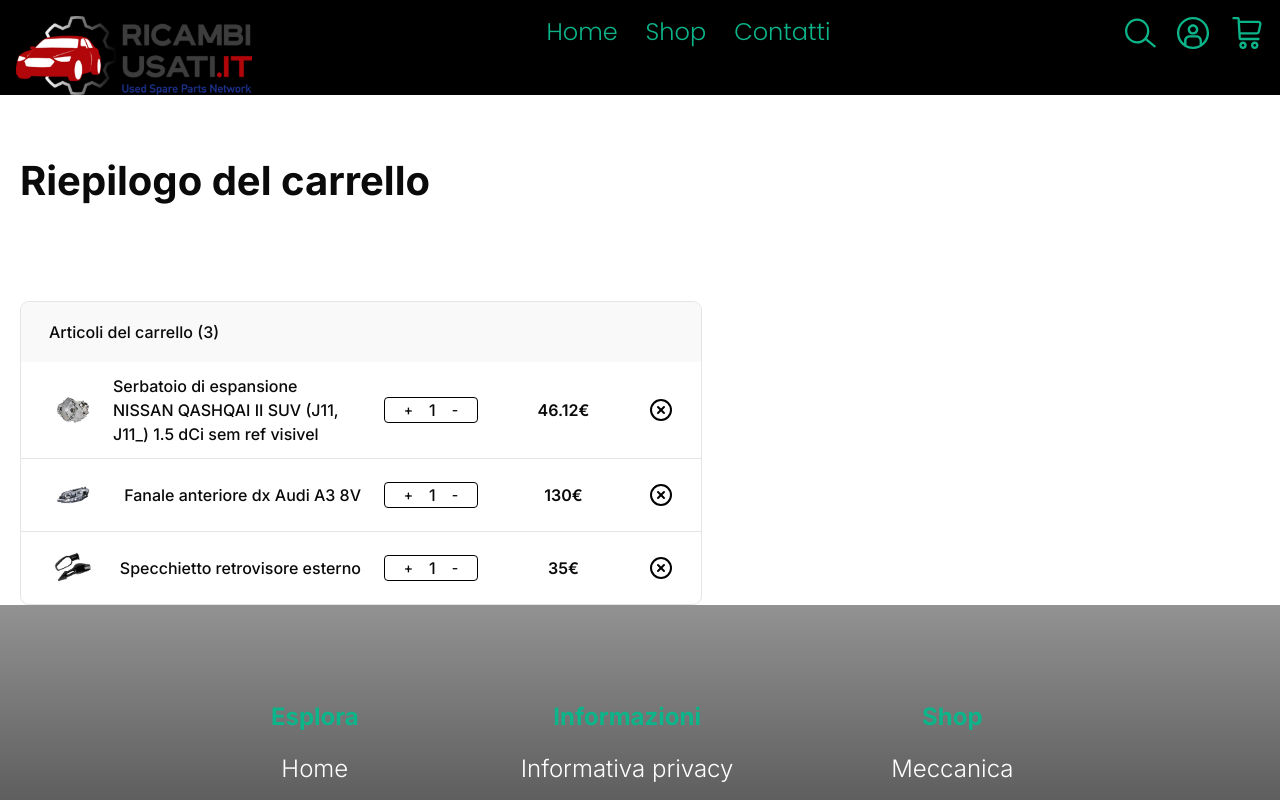
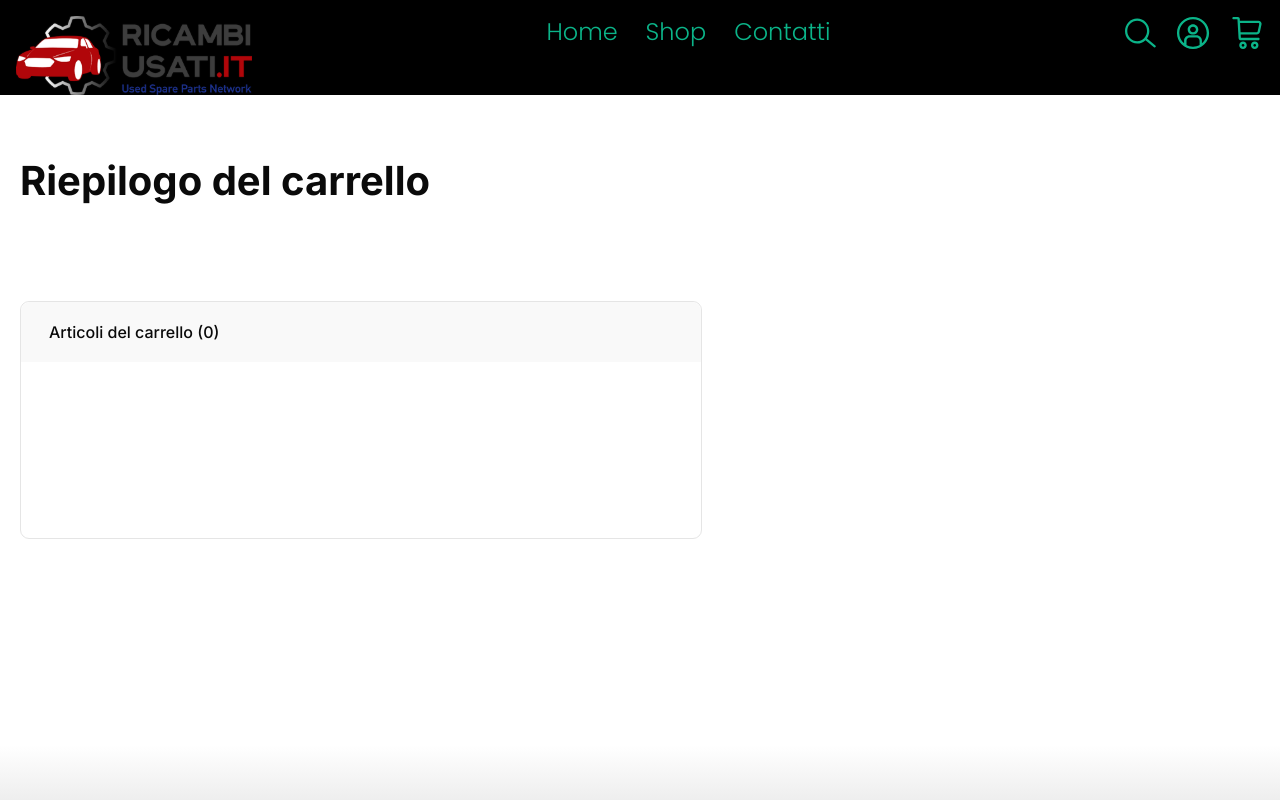
Before and after one commit to IvanCardi/ricambi-usati-fe, a Next.js app: page /cart in a window 1280 px wide. Shown: the top 800 px of the page. Built offline with nearby package versions, Linux system fonts and the light colour scheme.

Commit message:
feat: adds gradient background in cart-page and removes  default cart items

```diff
--- a/src/app/cart/cartContext.tsx
+++ b/src/app/cart/cartContext.tsx
@@ -31,32 +31,8 @@ const CartContext = createContext<CartContextType>({
 
 const CART_KEY = "my_cart";
 
-const dddd: CartItem[] = [
-  {
-    id: "1",
-    name: "Serbatoio di espansione NISSAN QASHQAI II SUV (J11, J11_) 1.5 dCi sem ref visivel",
-    imageUrl: "/cambio.png",
-    price: 46.12,
-    quantity: 1,
-  },
-  {
-    id: "2",
-    name: "Fanale anteriore dx Audi A3 8V",
-    imageUrl: "/fanaleria_anteriore.png",
-    price: 130,
-    quantity: 1,
-  },
-  {
-    id: "3",
-    name: "Specchietto retrovisore esterno",
-    imageUrl: "/specchietti_retrovisori.png",
-    price: 35,
-    quantity: 1,
-  },
-];
-
 export const CartProvider = (props: PropsWithChildren) => {
-  const [cart, setCart] = useState<CartItem[]>(dddd);
+  const [cart, setCart] = useState<CartItem[]>([]);
 
   // Load cart from localStorage on first render
   useEffect(() => {
@@ -65,6 +41,7 @@ export const CartProvider = (props: PropsWithChildren) => {
       setCart(JSON.parse(storedCart));
     }
   }, []);
+
   useEffect(() => {
     localStorage.setItem(CART_KEY, JSON.stringify(cart));
   }, [cart]);
--- a/src/app/cart/page.tsx
+++ b/src/app/cart/page.tsx
@@ -1,18 +1,19 @@
 import MainContainer from "../components/mainContainer";
-import Cart from "./cart-summary-page";
+import CartSummary from "./cart-summary-page";
 import { CartProvider } from "./cartContext";
 
 export default function CartPage() {
   return (
     <CartProvider>
       <MainContainer>
-        <div className="flex flex-col w-full gap-[90px] pt-14">
+        <div className="flex flex-col w-full gap-[90px] py-14">
           <h1 className="text-[40px] font-inter font-bold">
             Riepilogo del carrello
           </h1>
-          <Cart />
+          <CartSummary />
         </div>
       </MainContainer>
+      <div className="w-full h-[500px] bg-gradient-to-b from-white from-[30%] to-[#939292]" />
     </CartProvider>
   );
 }
```
